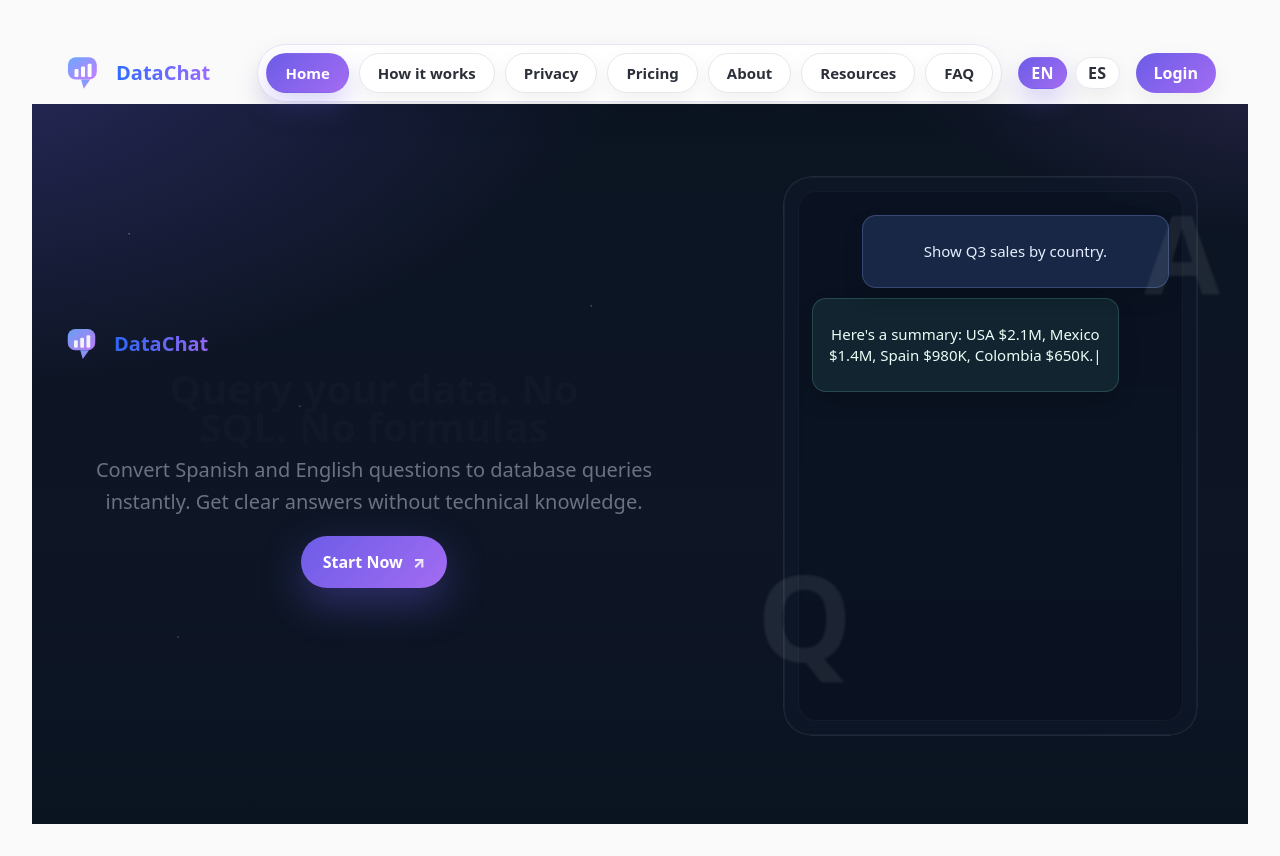
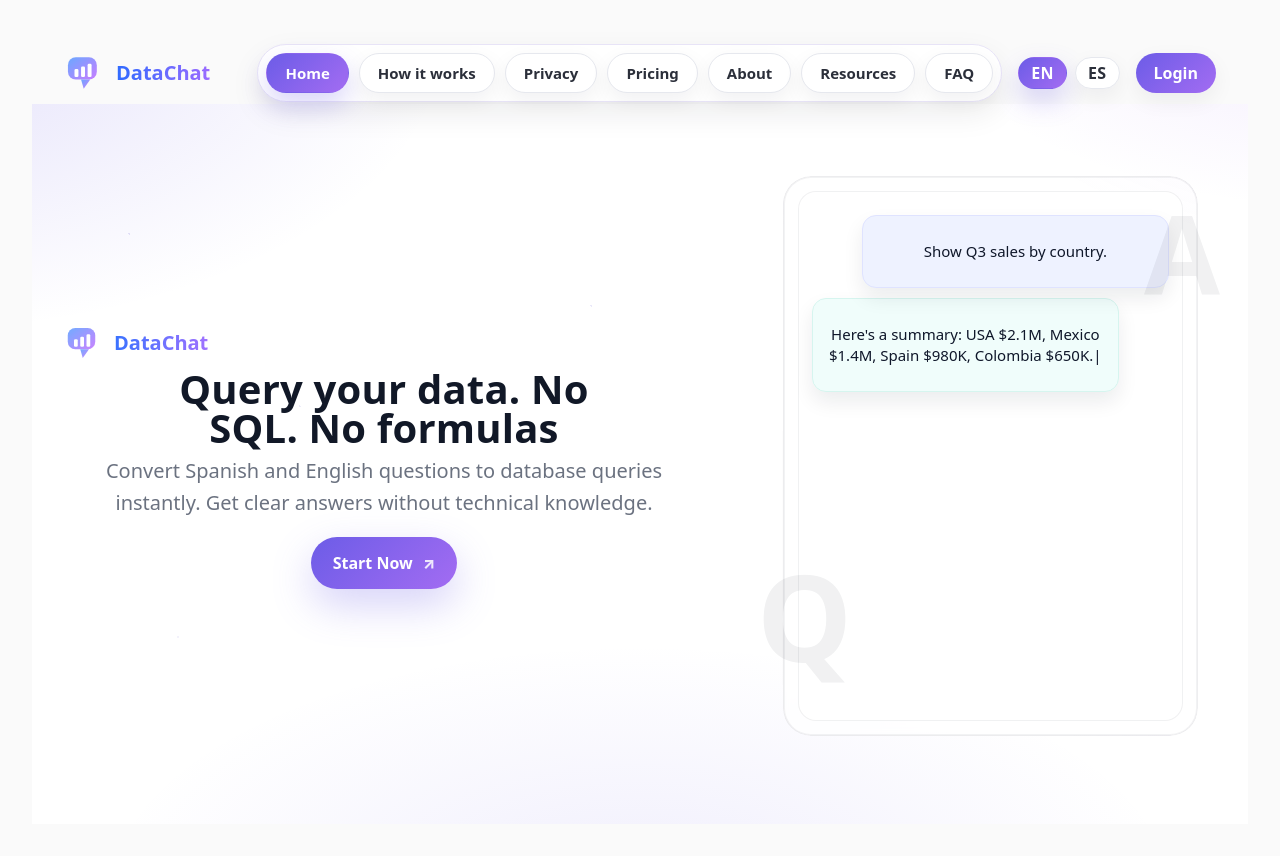
Before and after one commit to jcramonp/DataChat, a React (Vite) app in the folder frontend/: page / in a window 1280 px wide. Built offline with nearby package versions, Linux system fonts and the light colour scheme.

Commit message:
update  Landing.tsx and Landing.css for text

```diff
--- a/frontend/src/pages/Landing.css
+++ b/frontend/src/pages/Landing.css
@@ -1,57 +1,63 @@
-/* ===== Hero oscuro con gradiente + “estrellas” ===== */
+/* ===== Hero claro con visos de degradado DataChat ===== */
 .landing-hero{
   position: relative;
   isolation: isolate;
   min-height: calc(100vh - 80px);
   display: grid;
-  grid-template-columns: 1.1fr 0.9fr;
+  grid-template-columns: 1.2fr 0.8fr;
   gap: 24px;
   align-items: center;
-  padding: 48px 32px 64px;
+  padding: 56px 32px 72px;
   overflow: hidden;
 
-  /* fondo */
+  /* Fondo blanco con “manchas” suaves violeta/azul */
   background:
-    radial-gradient(1200px 600px at -10% -10%, rgba(111, 92, 231, .32), transparent 60%),
-    radial-gradient(900px 480px at 110% -20%, rgba(167, 108, 242, .28), transparent 60%),
-    linear-gradient(180deg, #0b1421 0%, #0e1626 60%, #0a1320 100%);
-  color: #F2F5FF;
+    radial-gradient(900px 500px at -10% -10%, rgba(108,92,231,.18), transparent 60%),
+    radial-gradient(800px 420px at 110% -20%, rgba(163,108,242,.16), transparent 60%),
+    radial-gradient(900px 420px at 50% 110%, rgba(108,92,231,.10), transparent 60%),
+    #ffffff;
+  color: #0f172a;
 }
 
-/* estrellas */
+/* Estrellitas discretas */
 .landing-hero::before{
   content:"";
   position:absolute; inset:0;
   background-image:
-    radial-gradient(1px 1px at 8% 18%, rgba(255,255,255,.35) 100%, transparent 0),
-    radial-gradient(1px 1px at 22% 42%, rgba(255,255,255,.25) 100%, transparent 0),
-    radial-gradient(1px 1px at 46% 28%, rgba(255,255,255,.28) 100%, transparent 0),
-    radial-gradient(1px 1px at 64% 14%, rgba(255,255,255,.25) 100%, transparent 0),
-    radial-gradient(1px 1px at 82% 36%, rgba(255,255,255,.28) 100%, transparent 0),
-    radial-gradient(1px 1px at 74% 66%, rgba(255,255,255,.22) 100%, transparent 0),
-    radial-gradient(1px 1px at 12% 74%, rgba(255,255,255,.18) 100%, transparent 0);
+    radial-gradient(1px 1px at 8% 18%, rgba(77,64,202,.25) 100%, transparent 0),
+    radial-gradient(1px 1px at 22% 42%, rgba(77,64,202,.18) 100%, transparent 0),
+    radial-gradient(1px 1px at 46% 28%, rgba(77,64,202,.22) 100%, transparent 0),
+    radial-gradient(1px 1px at 64% 14%, rgba(77,64,202,.18) 100%, transparent 0),
+    radial-gradient(1px 1px at 82% 36%, rgba(77,64,202,.22) 100%, transparent 0),
+    radial-gradient(1px 1px at 74% 66%, rgba(77,64,202,.14) 100%, transparent 0),
+    radial-gradient(1px 1px at 12% 74%, rgba(77,64,202,.12) 100%, transparent 0);
   pointer-events:none;
   z-index:-1;
-  opacity:.7;
+  opacity:.55;
 }
 
 /* ===== Columna izquierda ===== */
-.hero-left{ max-width: 620px; }
+.hero-left{
+  max-width: 640px;
+  position: relative;
+  z-index: 2; /* por encima del mock */
+}
 .brand-line{ display:flex; align-items:center; gap:12px; margin-bottom: 6px; opacity:.95; }
+
 .hero-title{
-  font-size: clamp(42px, 6vw, 88px);
-  line-height: .95;
-  margin: 4px 0 12px;
+  font-size: clamp(42px, 6vw, 84px);
+  line-height: .98;
+  margin: 8px 0 10px;
   font-weight: 900;
   letter-spacing: -0.5px;
-  color: #E7EAFF;
+  color: #111827;
   text-wrap: balance;
 }
 .hero-sub{
-  color: #B9C3FF;
+  color: #475569;
   font-size: clamp(16px, 2.2vw, 20px);
-  margin: 0 0 24px;
-  max-width: 54ch;
+  margin: 0 0 26px;
+  max-width: 60ch;
 }
 .hero-cta{
   display:inline-flex; align-items:center; gap:10px;
@@ -59,7 +65,7 @@
   border-radius: 999px;
   background: linear-gradient(135deg, #6c5ce7, #a36cf2);
   color: #fff; text-decoration: none; font-weight: 800;
-  box-shadow: 0 16px 40px rgba(108, 92, 231, .35);
+  box-shadow: 0 16px 40px rgba(108, 92, 231, .28);
   transition: transform .05s ease, filter .18s ease;
 }
 .hero-cta:hover{ filter: brightness(1.05); }
@@ -69,36 +75,39 @@
 /* ===== Columna derecha (mock de chat) ===== */
 .hero-right{
   position: relative;
+  z-index: 1;
   display:grid;
   place-items:center;
 }
 
+/* Dispositivo claro translúcido */
 .device{
-  width: min(420px, 92%);
+  width: min(440px, 92%);
   height: 560px;
   border-radius: 28px;
-  border: 1px solid rgba(255,255,255,.08);
+  border: 1px solid rgba(14, 19, 41, .08);
   padding: 14px;
   background:
-    radial-gradient(700px 400px at -50% -40%, rgba(46, 127, 255, .18), transparent 60%),
-    radial-gradient(700px 400px at 140% -30%, rgba(200, 120, 242, .16), transparent 60%),
-    rgba(14, 24, 40, .7);
+    radial-gradient(700px 400px at -50% -40%, rgba(108,92,231,.10), transparent 60%),
+    radial-gradient(700px 400px at 140% -30%, rgba(163,108,242,.10), transparent 60%),
+    rgba(255,255,255,.75);
   box-shadow:
-    inset 0 0 0 1px rgba(255,255,255,.05),
-    0 30px 80px rgba(5, 8, 12, .6);
-  backdrop-filter: blur(8px);
+    inset 0 0 0 1px rgba(14,19,41,.05),
+    0 24px 60px rgba(17, 24, 39, .12);
+  backdrop-filter: blur(6px);
+  clip-path: inset(0 round 28px);
 }
 
 .screen{
   height: 100%;
   overflow: hidden auto;
   border-radius: 18px;
-  background: rgba(10, 18, 30, .55);
+  background: rgba(255,255,255,.75);
   padding: 14px;
-  box-shadow: inset 0 0 0 1px rgba(255,255,255,.04);
+  box-shadow: inset 0 0 0 1px rgba(14,19,41,.06);
 }
 
-/* burbujas */
+/* Burbujas claras (user/assistant) */
 .bubble{
   max-width: 86%;
   margin: 10px 0;
@@ -106,23 +115,22 @@
   border-radius: 14px;
   font-size: 15px;
   line-height: 1.4;
-  box-shadow: 0 10px 20px rgba(0,0,0,.16);
+  box-shadow: 0 10px 20px rgba(17,24,39,.08);
+  color: #0f172a;
   opacity: 0; transform: translateY(6px);
 }
 .bubble.appear{ animation: s-appear .28s ease forwards; }
+
 .bubble.user{
   margin-left: auto;
-  background: rgba(98, 148, 255, .16);
-  border: 1px solid rgba(138, 177, 255, .25);
-  color: #E6EFFF;
+  background: #eef2ff;                         /* indigo-50 */
+  border: 1px solid #dfe3ff;
 }
 .bubble.assistant{
-  background: rgba(105, 255, 214, .08);
-  border: 1px solid rgba(132, 240, 210, .18);
-  color: #E9FFF7;
+  background: #f0fdfb;                          /* teal-50 */
+  border: 1px solid #d6f5ef;
 }
 
-/* typing (cursor) */
 .typing{ opacity: 1; transform: none; }
 .cursor{
   display:inline-block;
@@ -131,18 +139,19 @@
   opacity:.9;
 }
 
-/* decorativo Q/A */
+/* Decorativos Q/A sutiles */
 .floating{
   position: absolute;
   font-weight: 900;
-  opacity: .08;
-  filter: blur(1px);
+  opacity: .06;
+  filter: blur(0.5px);
   pointer-events:none;
+  color: #111827;
 }
 .floating.q{ left: -8px; bottom: 30px; font-size: 120px; }
 .floating.a{ right: -4px; top: -6px;  font-size: 110px; }
 
-/* animations */
+/* Animaciones */
 @keyframes blink{
   0%,49%{ opacity: 1; }
   50%,100%{ opacity: 0; }
@@ -151,31 +160,10 @@
   to{ opacity:1; transform: none; }
 }
 
-/* responsive */
+/* Responsive */
 @media (max-width: 960px){
   .landing-hero{ grid-template-columns: 1fr; padding: 36px 22px 64px; row-gap: 24px; }
   .hero-left{ max-width: 820px; margin: 0 auto; text-align: center; }
   .hero-right{ margin-top: -8px; }
   .device{ height: 520px; }
 }
-/* --- Fix: el título se oculta detrás del mock --- */
-.hero-left{
-  position: relative;
-  z-index: 2;              /* encima del mock */
-}
-
-.hero-right{
-  position: relative;
-  z-index: 1;              /* por debajo del título */
-}
-
-/* Un poco más de aire a la izquierda para que no invada el mock */
-.landing-hero{
-  grid-template-columns: 1.2fr 0.8fr;  /* antes: 1.1fr 0.9fr */
-}
-
-/* (opcional) si aún se “mete” el borde del dispositivo,
-   recórtalo visualmente sin cambiar el tamaño */
-.device{
-  clip-path: inset(0 round 28px);   /* mantiene bordes redondos */
-}
--- a/frontend/src/pages/Landing.tsx
+++ b/frontend/src/pages/Landing.tsx
@@ -30,27 +30,26 @@ const MESSAGES = {
 
 /** Hook simple para simular tipeo secuencial */
 function useTypeSequence(all: Msg[], speed = 24, pause = 800) {
-  const [index, setIndex] = useState(0);          // qué mensaje
-  const [typed, setTyped] = useState("");         // texto tipeado del mensaje actual
-  const [done, setDone] = useState<Msg[]>([]);    // mensajes completados
+  const [index, setIndex] = useState(0);
+  const [typed, setTyped] = useState("");
+  const [done, setDone] = useState<Msg[]>([]);
 
   useEffect(() => {
-    if (index >= all.length) return; // terminado
+    if (index >= all.length) return;
     const full = all[index].text;
     let i = 0;
-    setTyped(""); // reiniciar
+    setTyped("");
     const id = setInterval(() => {
       i++;
       setTyped(full.slice(0, i));
       if (i >= full.length) {
         clearInterval(id);
-        // esperar un poco y avanzar
         setTimeout(() => {
           setDone((d) => [...d, all[index]]);
           setIndex((n) => n + 1);
         }, pause);
       }
-    }, Math.max(8, 1000 / speed)); // velocidad a caracteres/seg
+    }, Math.max(8, 1000 / speed));
     return () => clearInterval(id);
   }, [index, all, speed, pause]);
 
@@ -62,8 +61,8 @@ function useTypeSequence(all: Msg[], speed = 24, pause = 800) {
 
 export default function Landing() {
   const { t, i18n } = useTranslation();
-  const { auth } = useAuth(); // rol actual
-  const target = auth.role === "admin" ? "/admin" : "/main"; // destino CTA
+  const { auth } = useAuth();
+  const target = auth.role === "admin" ? "/admin" : "/main";
 
   const lang = (i18n.language || "en").slice(0, 2) as "en" | "es";
   const msgs = useMemo(() => MESSAGES[lang], [lang]);
@@ -80,8 +79,7 @@ export default function Landing() {
         <p className="hero-sub">{t("landing.subtitle")}</p>
 
         <Link to={target} className="hero-cta">
-          {t("landing.cta")}
-          <span className="cta-arrow">↗</span>
+          {t("landing.cta")} <span className="cta-arrow">↗</span>
         </Link>
       </section>
 
@@ -89,13 +87,11 @@ export default function Landing() {
       <section className="hero-right">
         <div className="device">
           <div className="screen">
-            {/* Mensajes ya completados */}
             {done.map((m, i) => (
               <div key={i} className={`bubble ${m.role} appear`}>
                 <p>{m.text}</p>
               </div>
             ))}
-            {/* Mensaje en tipeo */}
             {current && (
               <div className={`bubble ${current.role} typing`}>
                 <p>
@@ -107,7 +103,6 @@ export default function Landing() {
           </div>
         </div>
 
-        {/* burbujas flotantes decorativas estilo “Q/A” */}
         <div className="floating q">Q</div>
         <div className="floating a">A</div>
       </section>
```
